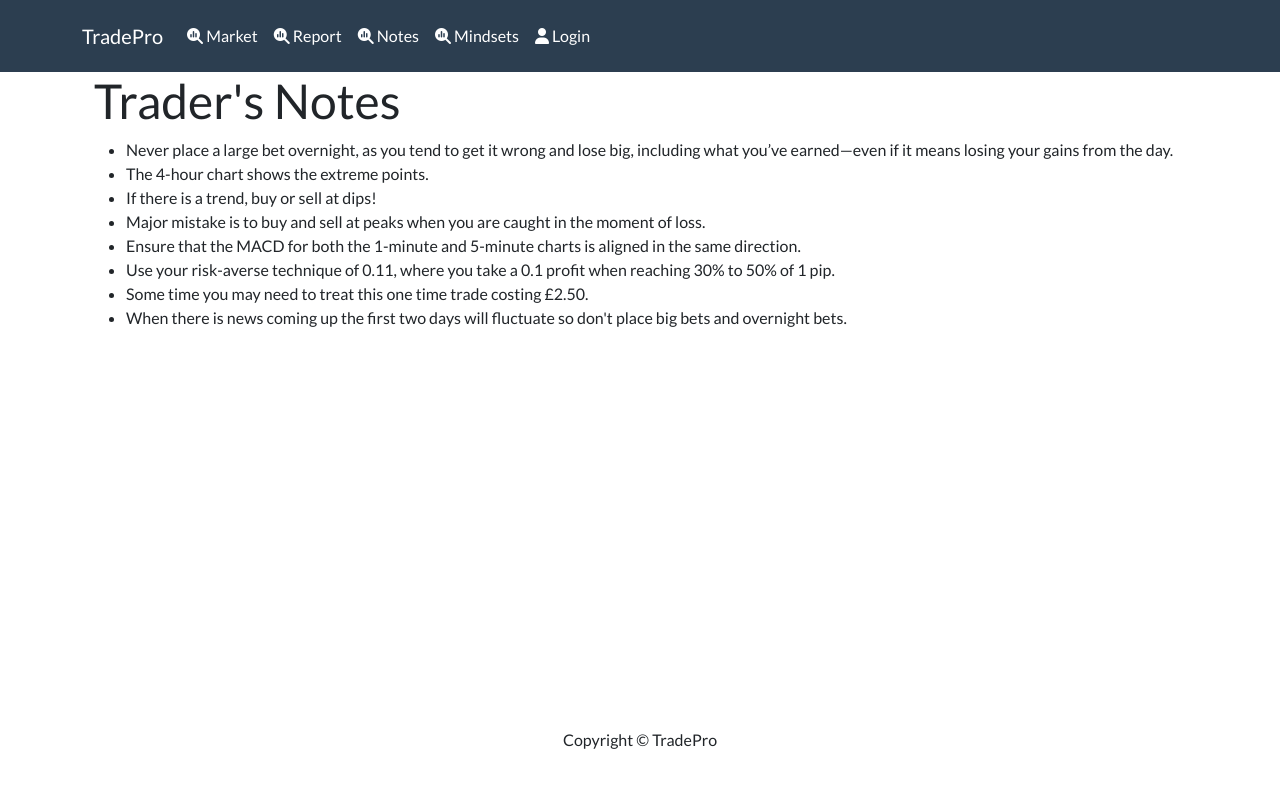
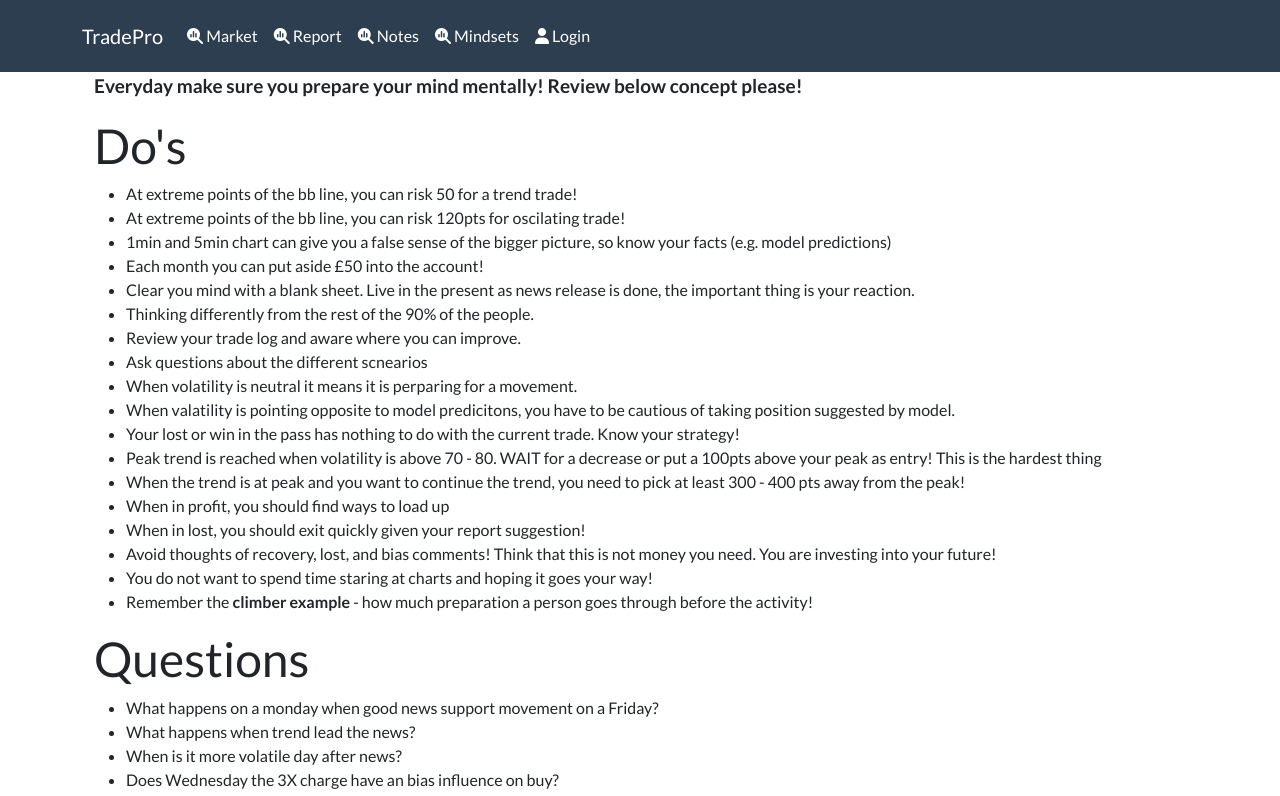
Before and after one commit to ZonyLaw/tradepro_fe, a React (Create React App) app: page /tradersnotes in a window 1280 px wide. Shown: the top 796 px of the page. Built offline with nearby package versions, Linux system fonts and the light colour scheme.

Commit message:
add comments to the note webpage

```diff
--- a/src/screens/TradersNotesScreen.js
+++ b/src/screens/TradersNotesScreen.js
@@ -5,7 +5,45 @@ function TradersNotes() {
 
   return (
     <Container>
+
+      <p><strong>Everyday make sure you prepare your mind mentally! Review below concept please!</strong></p>
       <div>
+        <h1>Do's</h1>
+           <ul>
+              <li>At extreme points of the bb line, you can risk 50 for a trend trade!</li>
+              <li>At extreme points of the bb line, you can risk 120pts for oscilating trade!</li>
+              <li>1min and 5min chart can give you a false sense of the bigger picture, so know your facts (e.g. model predictions)</li>
+              <li>Each month you can put aside £50 into the account!</li>
+              <li>Clear you mind with a blank sheet. Live in the present as news release is done, the important thing is your reaction.</li>
+              <li>Thinking differently from the rest of the 90% of the people.</li>
+              <li>Review your trade log and aware where you can improve.</li>
+              <li>Ask questions about the different scnearios</li>
+              <li>When volatility is neutral it means it is perparing for a movement.</li>
+              <li>When valatility is pointing opposite to model predicitons, you have to be cautious of taking position suggested by model.</li>
+              <li>Your lost or win in the pass has nothing to do with the current trade. Know your strategy!</li>
+              <li>Peak trend is reached when volatility is above 70 - 80. WAIT for a decrease or put a 100pts above your peak as entry! This is the hardest thing</li>
+              <li>When the trend is at peak and you want to continue the trend, you need to pick at least 300 - 400 pts away from the peak!</li>
+              <li>When in profit, you should find ways to load up</li>
+              <li>When in lost, you should exit quickly given your report suggestion!</li>
+              <li>Avoid thoughts of recovery, lost, and bias comments! Think that this is not money you need. You are investing into your future!</li>
+              <li>You do not want to spend time staring at charts and hoping it goes your way!</li>
+              <li>Remember the <strong>climber example</strong> - how much preparation a person goes through before the activity!</li>
+
+
+          </ul>
+
+          <h1>Questions</h1>
+           <ul>
+              <li>What happens on a monday when good news support movement on a Friday?</li>
+              <li>What happens when trend lead the news?</li>
+              <li>When is it more volatile day after news?</li>
+              <li>Does Wednesday the 3X charge have an bias influence on buy?</li>
+              <li>Does negative indicator in Non-Farm emlpoyment suggest outcome of other employment?</li> 1 case observed for NO.
+              <li>Is it biase towards one currency? <strong>
+                  Yes, it is still towards USD maybe 60% because of the higher interest but JPY is performing better so more ocillation!
+              </strong></li>
+
+          </ul>
         <h1>Trader's Notes</h1>
           <ul>
               <li>Never place a large bet overnight, as you tend to get it wrong and lose big, including what you’ve earned—even if it means losing your gains from the day.</li>
```
